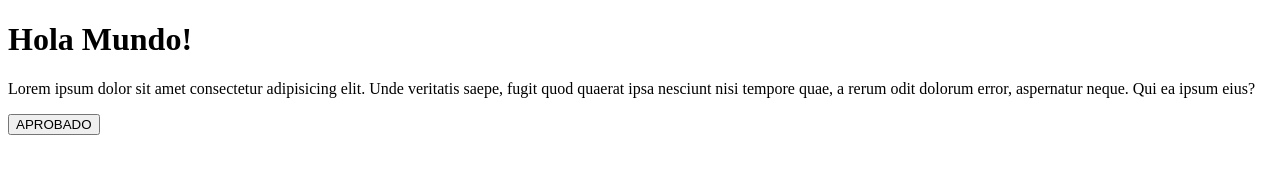
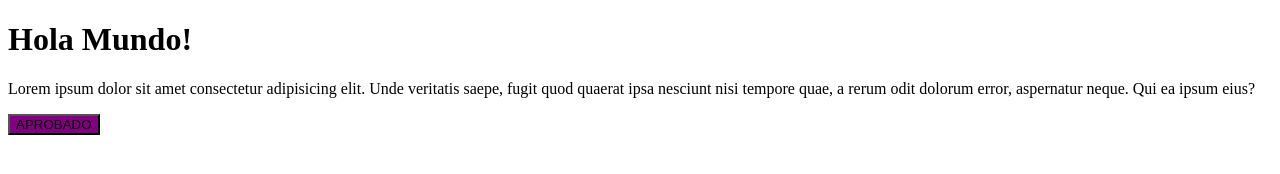
Before and after one commit to jkeynerfernandez/ComoDeseen, a plain HTML site: page index.html in a window 1280 px wide. Drawn offline with Linux system fonts and the light colour scheme.

Commit message:
COLOR DEL BOTON  purpura

```diff
--- a/index.html
+++ b/index.html
@@ -12,7 +12,7 @@
          a rerum odit dolorum error, aspernatur neque.
          Qui ea ipsum eius?</p>
 
-    <button value="0" type="buitton" class="btn btn-primary" >APROBADO</button>
+    <button value="0" type="buitton" class="btn btn-primary" style="background-color: purple;" >APROBADO</button>
 
 </body>
 </html>
```
